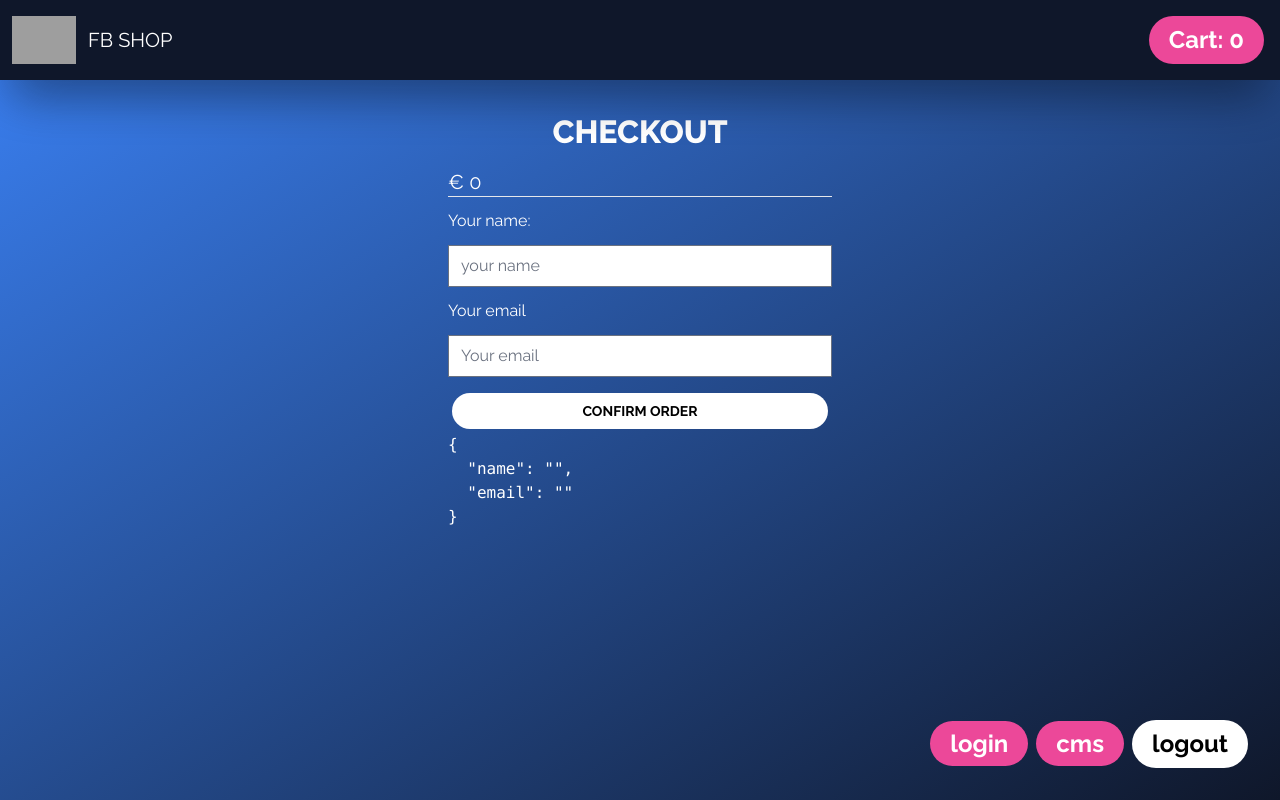
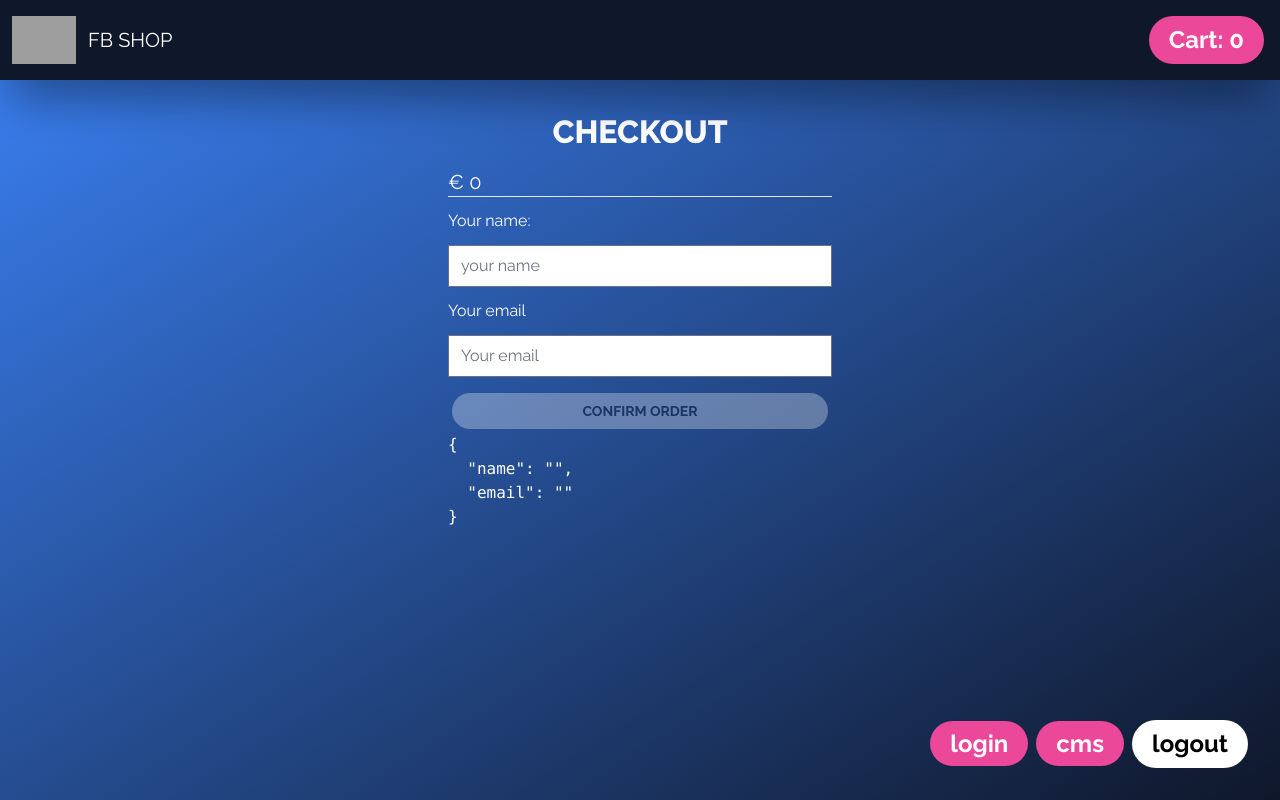
Before and after one commit to EdoardoFerrini/my-shop, a React (Vite) app: page /checkout in a window 1280 px wide. Built offline with nearby package versions, Linux system fonts and the light colour scheme; grey boxes are pictures that could not be loaded; a web font is replaced by a local one; what pocketbase would draw is missing.

Commit message:
Form Validations

```diff
--- a/src/pages/checkout/CheckoutPage.tsx
+++ b/src/pages/checkout/CheckoutPage.tsx
@@ -10,6 +10,10 @@ export function CheckoutPage() {
     const value = e.currentTarget.value;
     setUser((state) => ({ ...state, [name]: value }));
   }
+
+  const isNameValid = user.name.length;
+  const isEmailValid = user.email.length;
+  const isValid = isNameValid && isEmailValid;
 
   return (
     <div className="max-w-sm mx-auto">
@@ -34,7 +38,7 @@ export function CheckoutPage() {
           value={user.email}
           onChange={changeHandler}
         />
-        <button className="btn primary">CONFIRM ORDER</button>
+        <button className="btn primary" disabled={!isValid}>CONFIRM ORDER</button>
       </form>
 
       <pre>{JSON.stringify(user, null, 2)}</pre>
```
